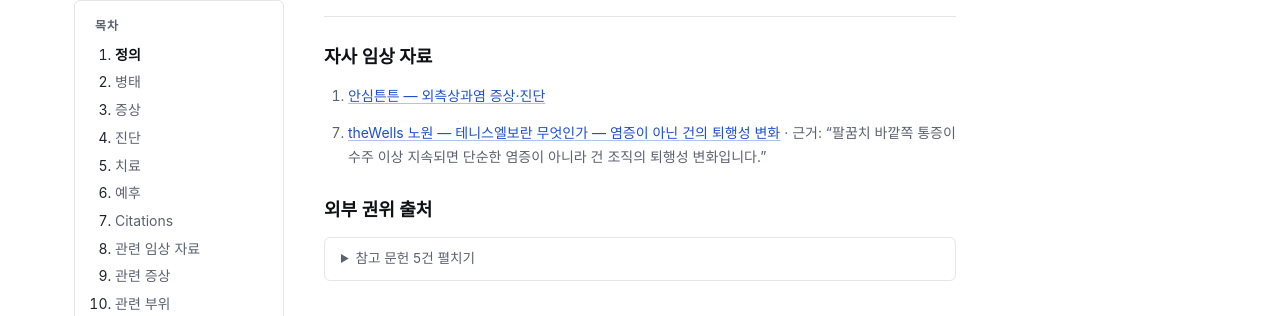
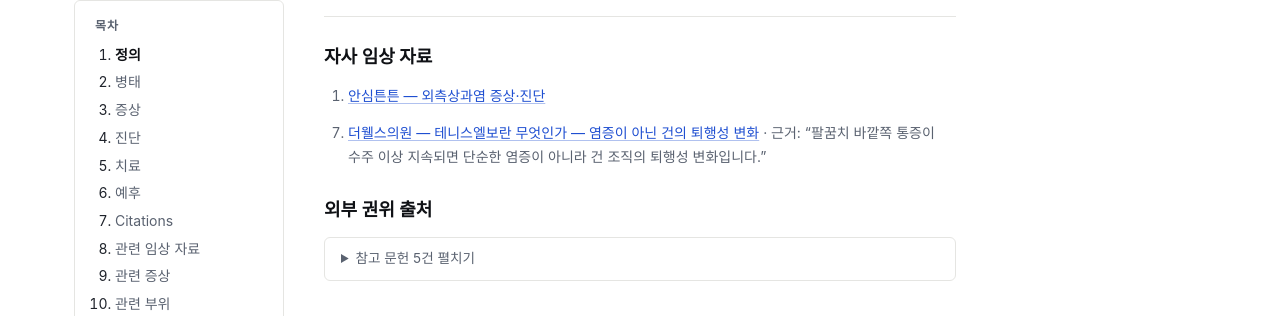
Before and after one commit to feelharmony/linkare-medical-knowledge, a Jekyll site: the page built from conditions/lateral-epicondylitis.md, in a window 1280 px wide and 1400 px high, scrolled down 3257 px. Shown: the part 136-452 px from the top of the window. Built offline with Jekyll 4.4.1, drawn with Linux system fonts in a browser that asks for light colours; some web fonts are replaced; some of the changed text lies outside the part shown.

Commit message:
fix(citation): 테니스엘보 [^7] 인용 병원명 그룹 브랜드로 정정 — theWells 노원 → 더웰스의원
pillar는 MSO 그룹 공유 자산이므로 인용 표기도 그룹명 (사장 확정 2026-07-17).
frontmatter clinic_footnote_ids/source_count 동기화 누락분도 보정 (lint WARN 해소).
spoke 원문 인용(탈모 재생주사 등)은 지점 소속이라 지점명 유지.

Co-Authored-By: Claude Fable 5 <noreply@anthropic.com>

```diff
--- a/_data/citation_manifest.json
+++ b/_data/citation_manifest.json
@@ -149,7 +149,7 @@
       {
         "footnote_id": 7,
         "url": "https://thewells.kr/blog/lateral-epicondylitis",
-        "title": "theWells 노원 — 테니스엘보란 무엇인가 — 염증이 아닌 건의 퇴행성 변화",
+        "title": "더웰스의원 — 테니스엘보란 무엇인가 — 염증이 아닌 건의 퇴행성 변화",
         "post_id": "bf6ed6b4-0733-4f3e-b88e-292583d1ca69",
         "anchors": [
           "prognosis",
--- a/conditions/lateral-epicondylitis.md
+++ b/conditions/lateral-epicondylitis.md
@@ -80,7 +81,7 @@ version: 6
 ### 자사 임상 자료
 <!-- LINKARE:CLINIC-CITATIONS (자동관리·편집금지) -->
 [^1]: [안심튼튼 — 외측상과염 증상·진단](https://ansimpainfree.kr/blog/lateral-epicondylitis-symptoms-diagnosis)
-[^7]: [theWells 노원 — 테니스엘보란 무엇인가 — 염증이 아닌 건의 퇴행성 변화](https://thewells.kr/blog/lateral-epicondylitis) · 근거: "팔꿈치 바깥쪽 통증이 수주 이상 지속되면 단순한 염증이 아니라 건 조직의 퇴행성 변화입니다."
+[^7]: [더웰스의원 — 테니스엘보란 무엇인가 — 염증이 아닌 건의 퇴행성 변화](https://thewells.kr/blog/lateral-epicondylitis) · 근거: "팔꿈치 바깥쪽 통증이 수주 이상 지속되면 단순한 염증이 아니라 건 조직의 퇴행성 변화입니다."
 <!-- /LINKARE:CLINIC-CITATIONS -->
 
 ### 외부 권위 출처
```
Also changed, not shown: other parts of conditions/lateral-epicondylitis.md (+3 -2 lines).
